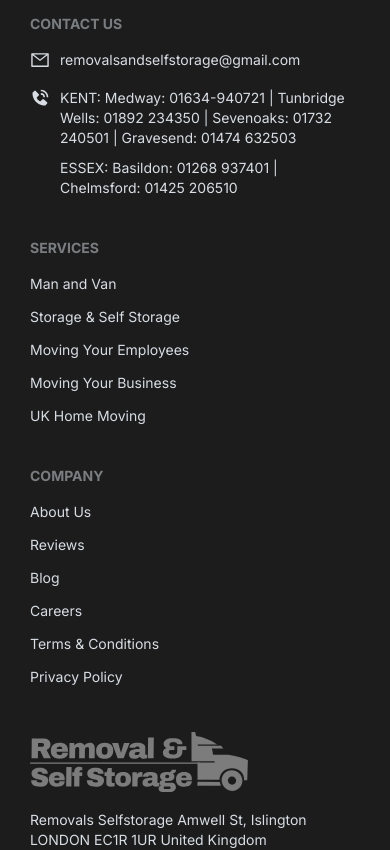
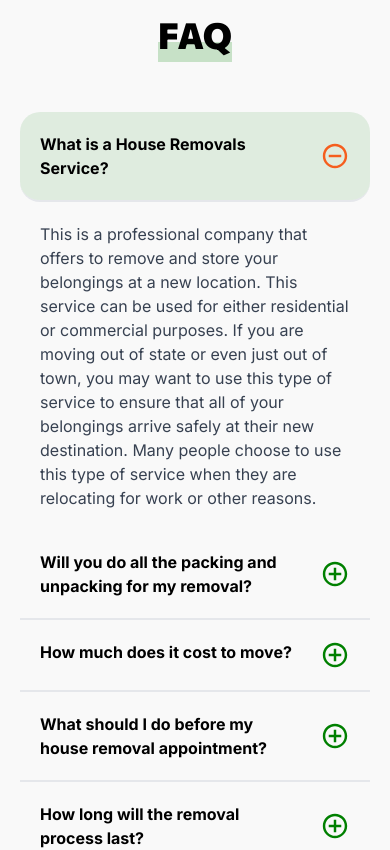
Before and after one commit to Removalsselfstorage/removals_nextjs, a Next.js app: page / in a window 390 px wide. Shown: the part 6940-7790 px from the top of the page. Built offline with nearby package versions, Linux system fonts and the light colour scheme; what tailwindcss-debug-screens would draw is missing.

Commit message:
completed the accordion section in homepage

```diff
--- /dev/null
+++ b/components/Accordion/FaqAccordion.js
@@ -0,0 +1,56 @@
+import React, { useState } from 'react';
+import { IoMdAddCircleOutline, IoMdRemoveCircleOutline } from 'react-icons/io';
+function FaqAccordion({ items, openFirst, titleStyle, childrenStyle }) {
+  const [activeIndex, setActiveIndex] = useState(openFirst ? 0 : null);
+
+  const onTitleClick = (index) => {
+    setActiveIndex(index === activeIndex ? null : index);
+  };
+
+  return (
+    <div className="w-full">
+      {items.map((item, index) => (
+        <div key={index} className="mb-[0px]">
+          {/* accordion title */}
+          <div
+            type="button"
+            onClick={() => onTitleClick(index)}
+            className={`${
+              activeIndex === index ? 'bg-primary/10 rounded-[20px]' : ''
+            } flex justify-between border-b-[2.2px] cursor-pointer  ${titleStyle} `}
+          >
+            <p className={`font-bold text-[16px] lg:text-[20px] pr-[20px]`}>{item.question}</p>
+            <div
+              className={` ${
+                activeIndex === index
+                  ? 'flex justify-center items-center'
+                  : 'bg-primary-dark  flex justify-center items-center'
+              }  rounded-full`}
+            >
+              {activeIndex === index ? (
+                <IoMdRemoveCircleOutline  className='text-secondary text-[30px]'/>
+              ) : (
+                <IoMdAddCircleOutline className='text-primary text-[30px]'/>
+              )}
+            </div>
+          </div>
+          {/* accordion content */}
+          {index === activeIndex && (
+            // child
+            <div className="">
+              <p
+                className={`${
+                  activeIndex === index ? 'flex  ' : 'hidden'
+                } items-center justify-between  cursor-pointer lg:text-[18px] ${childrenStyle} `}
+              >
+                {item.answer}
+              </p>
+            </div>
+          )}
+        </div>
+      ))}
+    </div>
+  );
+}
+
+export default FaqAccordion;
--- /dev/null
+++ b/components/HomePage/FAQ/index.js
@@ -0,0 +1,37 @@
+import FaqAccordion from '@/components/Accordion/FaqAccordion';
+import { faqData } from '@/dummyData/FaqData';
+import { titleFont } from '@/utils/fonts';
+
+
+
+const FAQ = () => {
+  return (
+    <div className="mb-[50px]">
+      <div className="md:max-w-7xl mx-auto">
+        {/* Title */}
+        <div className="w-full flex justify-center py-[50px]">
+          {/* <h3 className="text-4xl font-extrabold">Our Services</h3> */}
+          <h3
+            className={`${titleFont.variable} font-sans2 text-4xl font-extrabold flex-col items-center justify-center`}
+          >
+            <p className="">FAQ</p>{' '}
+            <div className="w-full bg-primary/20 h-[20px] mt-[-12px] "></div>
+          </h3>
+        </div>
+
+        {/* Accordion */}
+        <div className="mt-[0px]  mb-6 px-[20px] md:px-[30px] ">
+          <FaqAccordion
+            items={faqData}
+            openFirst
+            showLock
+            titleStyle="px-[20px] py-[20px] lg:py-[30px]"
+            childrenStyle=" px-[20px] py-[20px] text-gray-700"
+          />
+        </div>
+      </div>
+    </div>
+  );
+};
+
+export default FAQ;
--- a/components/HomePage/OurReviews/index.js
+++ b/components/HomePage/OurReviews/index.js
@@ -2,7 +2,7 @@
 import React, { useEffect, useState } from 'react';
 import { CgChevronRight, CgChevronLeft } from 'react-icons/cg';
 import ReviewCard from './ReviewCard';
-import { reviews } from '@/dummyData';
+import { reviews } from '@/dummyData/dummyData';
 
 const OurReviews = () => {
   //   const [review, setReview] = useState(reviews);
--- /dev/null
+++ b/dummyData/FaqData.js
@@ -0,0 +1,23 @@
+export const faqData = [
+    {
+        question: 'What is a House Removals Service?',
+        answer: 'This is a professional company that offers to remove and store your belongings at a new location. This service can be used for either residential or commercial purposes. If you are moving out of state or even just out of town, you may want to use this type of service to ensure that all of your belongings arrive safely at their new destination. Many people choose to use this type of service when they are relocating for work or other reasons.',
+    },
+
+    {
+        question: 'Will you do all the packing and unpacking for my removal?',
+        answer: 'Yes! Our professionals can pack and unpack your stuff only if you want them to. It is completely your choice and depends on your personal preferences.',
+    },
+    {
+        question: 'How much does it cost to move?',
+        answer: 'The cost of each house removal varies. The price depends on a number of different factors such us; the size of the house, the number of boxes, the nature of the items, the number of bedrooms in the house, the weight of the items etc.',
+    },
+    {
+        question: 'What should I do before my house removal appointment?',
+        answer: 'There are some things that you could do before booking your house removal in order to make the process easier. For instance, you could choose all the items you don’t need anymore and put them in separate boxes. In this way you won’t carry useless stuff to your new home. Another thing you could do before moving is write down all the items you own so you don’t miss anything during the removal.',
+    },
+    {
+        question: 'How long will the removal process last?',
+        answer: 'There is not a specific answer to this one. The duration of the house removal process depends on many factors. For example, the distance between your new and your old house, the number of the boxes the movers have to carry, or the traffic the movers may face during their journey etc.',
+    },
+];
--- a/pages/index.js
+++ b/pages/index.js
@@ -6,6 +6,7 @@
 import WhyChooseUs from '@/components/HomePage/WhyChooseUs';
 import AboutUs from '@/components/HomePage/AboutUs';
 import OurReviews from '@/components/HomePage/OurReviews';
+import FAQ from '@/components/HomePage/FAQ';
 
 export default function Home() {
   return (
@@ -24,6 +25,7 @@
         <WhyChooseUs />
         <AboutUs />
         <OurReviews />
+        <FAQ />
       </main>
     </>
   );
```
Also changed, not shown: dummyData/dummyData.js (renamed from dummyData.js).
